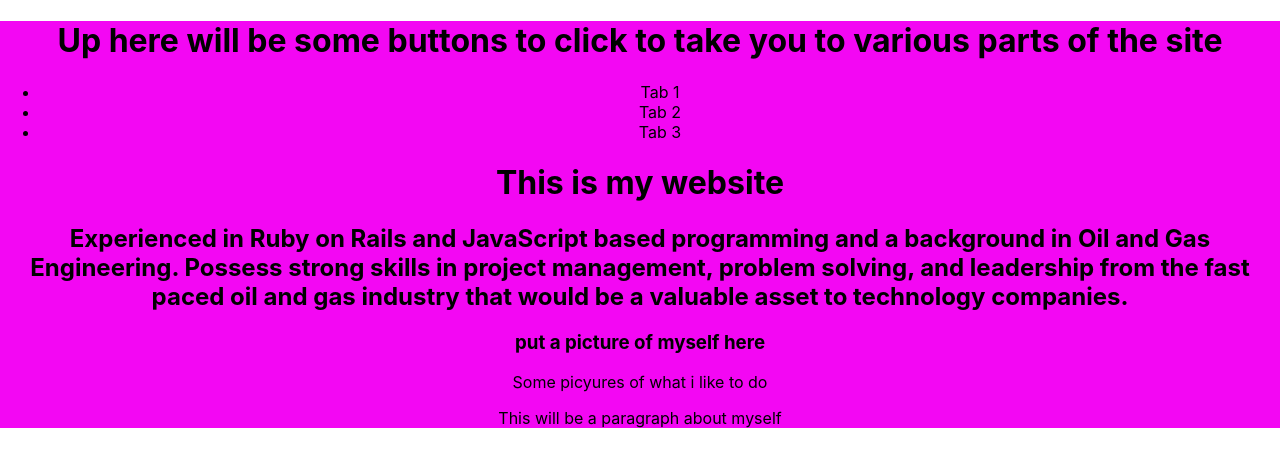
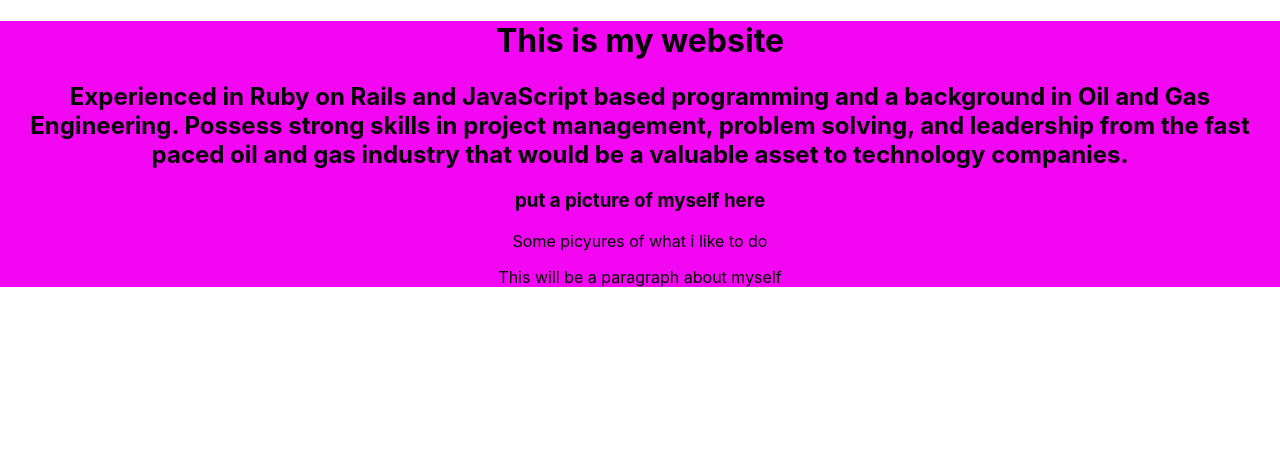
Before and after one commit to ghesketh76/personal-website, a React (Create React App) app: page / in a window 1280 px wide. Shown: the top 466 px of the page. Built offline with nearby package versions, Linux system fonts and the light colour scheme.

Commit message:
header component

```diff
--- a/src/App.js
+++ b/src/App.js
@@ -10,14 +10,6 @@
 
   return (
     <div className="App">
-      <header>
-        <h1> Up here will be some buttons to click to take you to various parts of the site</h1>
-        <ul>
-          <li>Tab 1</li>
-          <li>Tab 2</li>
-          <li>Tab 3</li>
-        </ul>
-        </header>
       <h1>This is my website</h1>
       <h2>Experienced in Ruby on Rails and JavaScript based programming and a background in Oil and Gas Engineering. Possess strong skills in project management, problem solving, and leadership from the fast paced oil and gas industry that would be a valuable asset to technology companies.</h2>
       <h3>put a picture of myself here</h3>
```
Also changed, not shown: src/components/Header.js (added, +14 -0 lines).
